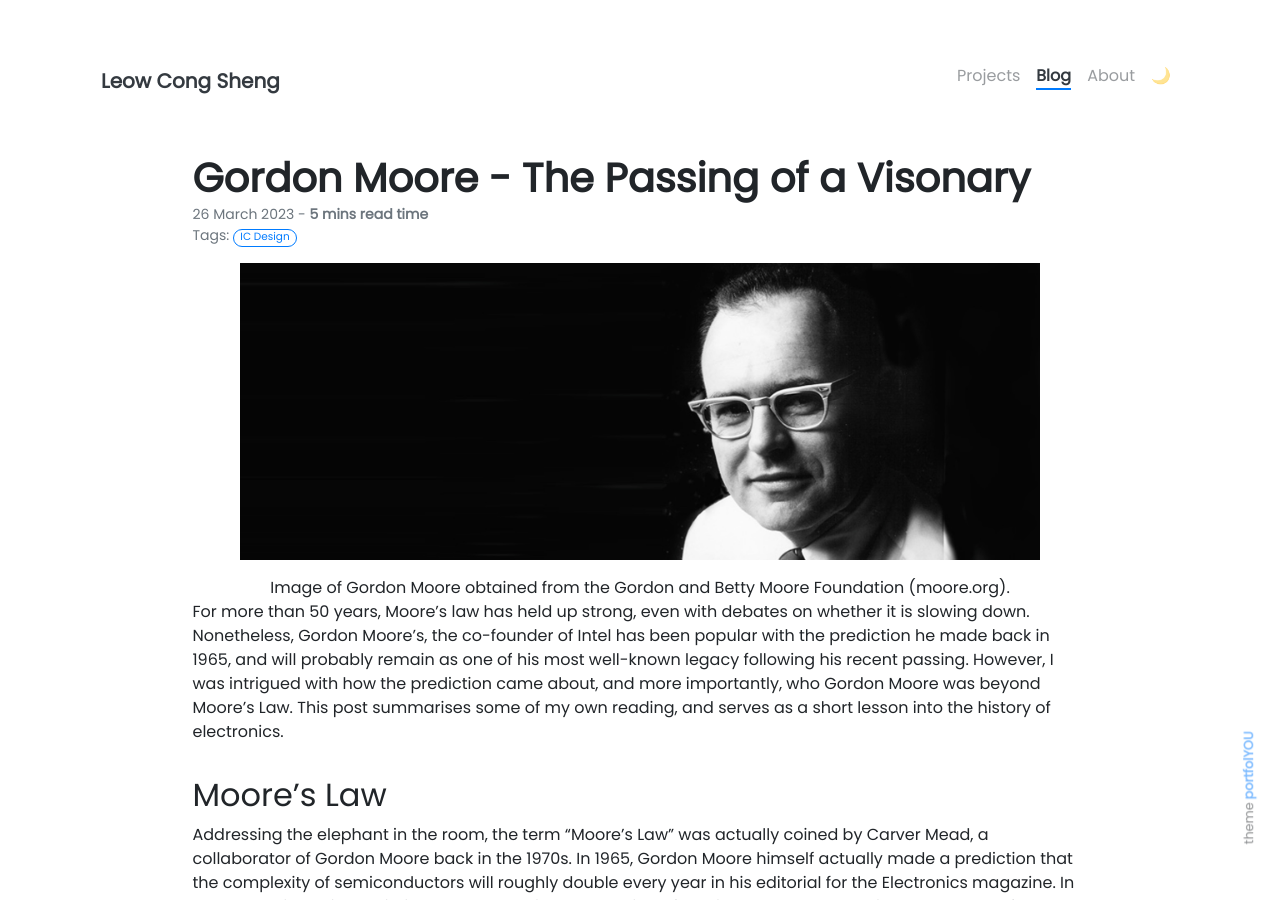
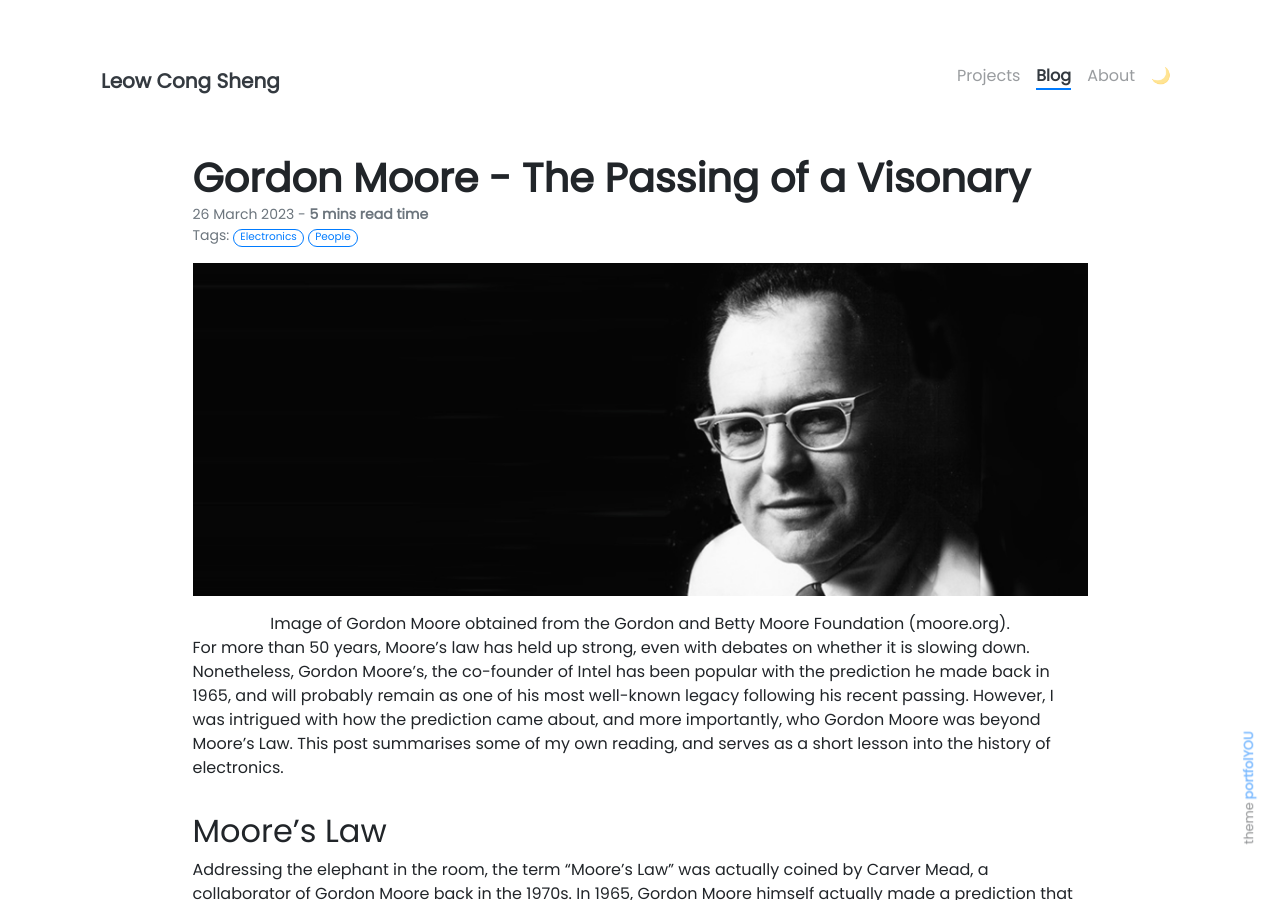
Before and after one commit to CongSheng/CongSheng.github.io, a Jekyll site: the page built from _posts/2023-03-26-Gordon_Moore.md, in a window 1280 px wide and 900 px high. Built offline with Jekyll 4.4.1, drawn with Linux system fonts in a browser that asks for light colours; nearby versions of some CDN libraries; our own code applies the rules of GitHub Pages for plain Markdown files.

Commit message:
Resize and edite on Moore's post.

```diff
--- a/_posts/2023-03-26-Gordon_Moore.md
+++ b/_posts/2023-03-26-Gordon_Moore.md
@@ -1,12 +1,13 @@
 ---
 title: Gordon Moore - The Passing of a Visonary
-tags: [IC Design]
+tags: [Electronics, People]
 style:
 color:
 description: A write-up on Gordon Moore.
 ---
-<img src="https://raw.githubusercontent.com/CongSheng/CongSheng.github.io/master/images/young_gordon_Moore_Mooreorg.jpg" width="800" alt="Gordon Moore">
+<img src="https://raw.githubusercontent.com/CongSheng/CongSheng.github.io/master/images/young_gordon_Moore_Mooreorg.jpg" width="1000" alt="Gordon Moore">
 <center>Image of Gordon Moore obtained from the Gordon and Betty Moore Foundation (moore.org).</center>
+
 
 For more than 50 years, Moore’s law has held up strong, even with debates on
 whether it is slowing down. Nonetheless, Gordon Moore’s, the co-founder of Intel
```
